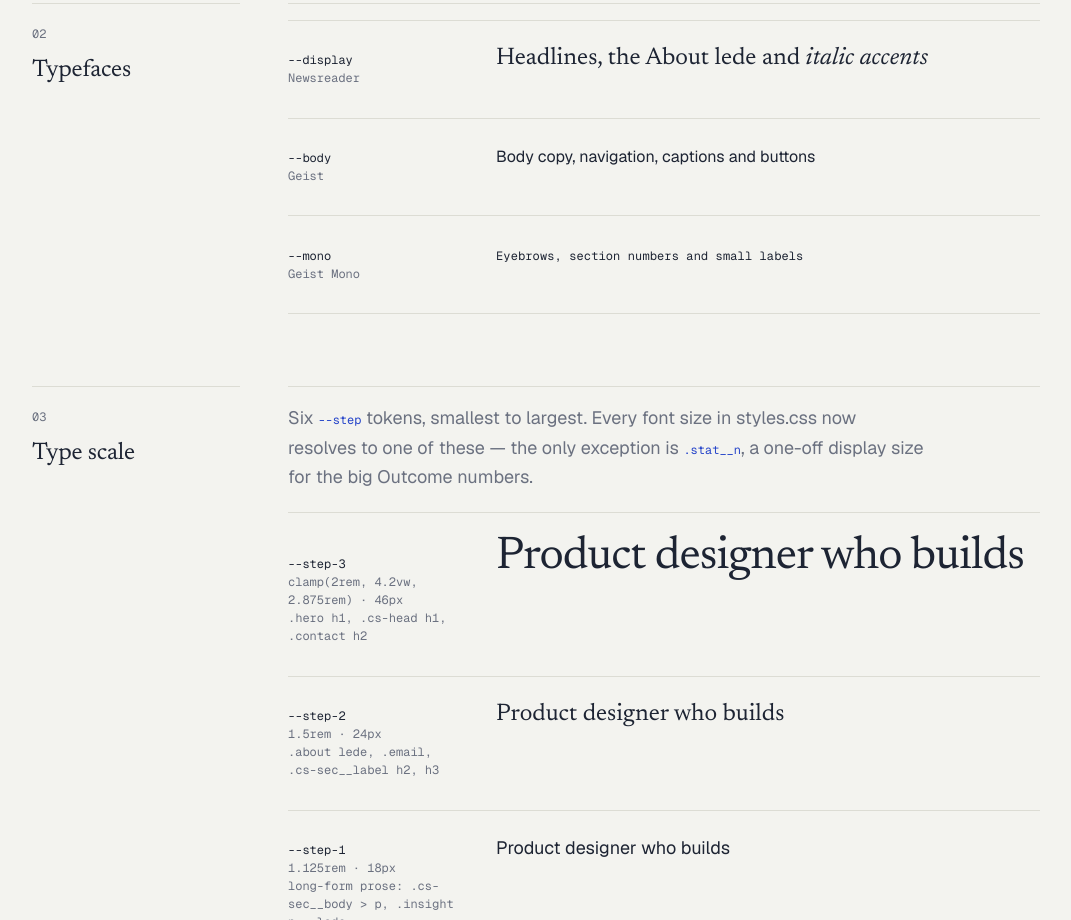
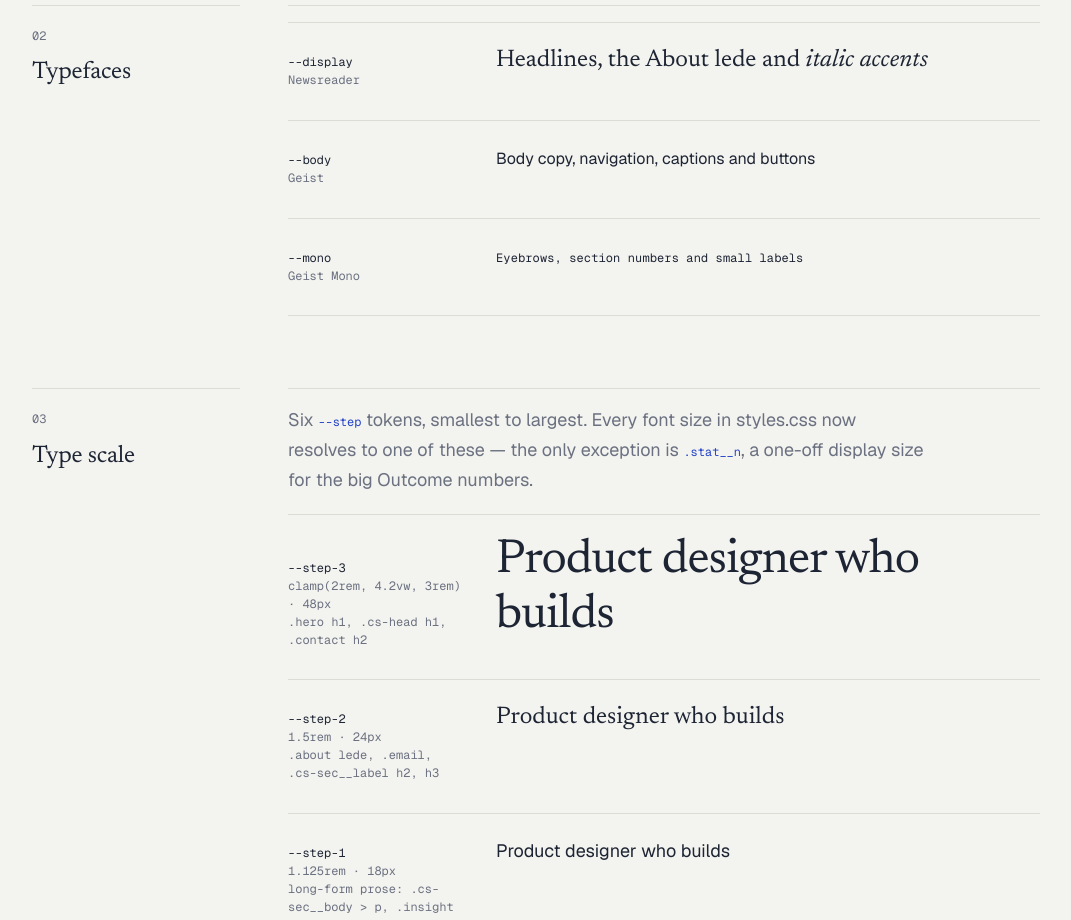
Before and after one commit to petewford/peterwford.com, a plain HTML site: page style-guide.html in a window 1280 px wide. Shown: the part 1042-1962 px from the top of the page, without its empty margins (104-1175 px from the left). Drawn offline with nearby package versions, Linux system fonts and the light colour scheme.

Commit message:
Raise --step-3 to a 48px maximum
Was clamp(2rem, 4.2vw, 2.875rem), capping at 46px. Now caps at 3rem.
The floor and the 4.2vw growth rate are unchanged, so the headline
still scales down the same way on small screens; only the ceiling
moves. The cap engages at viewports 1143px and wider.

Co-Authored-By: Claude Opus 5 <noreply@anthropic.com>

```diff
--- a/style-guide.html
+++ b/style-guide.html
@@ -83,7 +83,7 @@
         <p class="sg-note">Six <code>--step</code> tokens, smallest to largest. Every font size in styles.css now resolves to one of these — the only exception is <code>.stat__n</code>, a one-off display size for the big Outcome numbers.</p>
 
         <div class="sg-spec">
-          <p class="sg-spec__meta"><b>--step-3</b>clamp(2rem, 4.2vw, 2.875rem) · <span class="sg-px">…</span><br>.hero h1, .cs-head h1, .contact h2</p>
+          <p class="sg-spec__meta"><b>--step-3</b>clamp(2rem, 4.2vw, 3rem) · <span class="sg-px">…</span><br>.hero h1, .cs-head h1, .contact h2</p>
           <div class="sg-spec__demo"><span style="font-size: var(--step-3); font-family: var(--display); line-height: 1.15; letter-spacing: -.02em;">Product designer who builds</span></div>
         </div>
         <div class="sg-spec">
--- a/styles.css
+++ b/styles.css
@@ -18,7 +18,7 @@
   --step-0: 1rem;
   --step-1: 1.125rem;
   --step-2: 1.5rem;
-  --step-3: clamp(2rem, 4.2vw, 2.875rem);
+  --step-3: clamp(2rem, 4.2vw, 3rem);
 
   --wrap: 68rem;
   --gutter: clamp(1.25rem, 4vw, 2.5rem);
```
